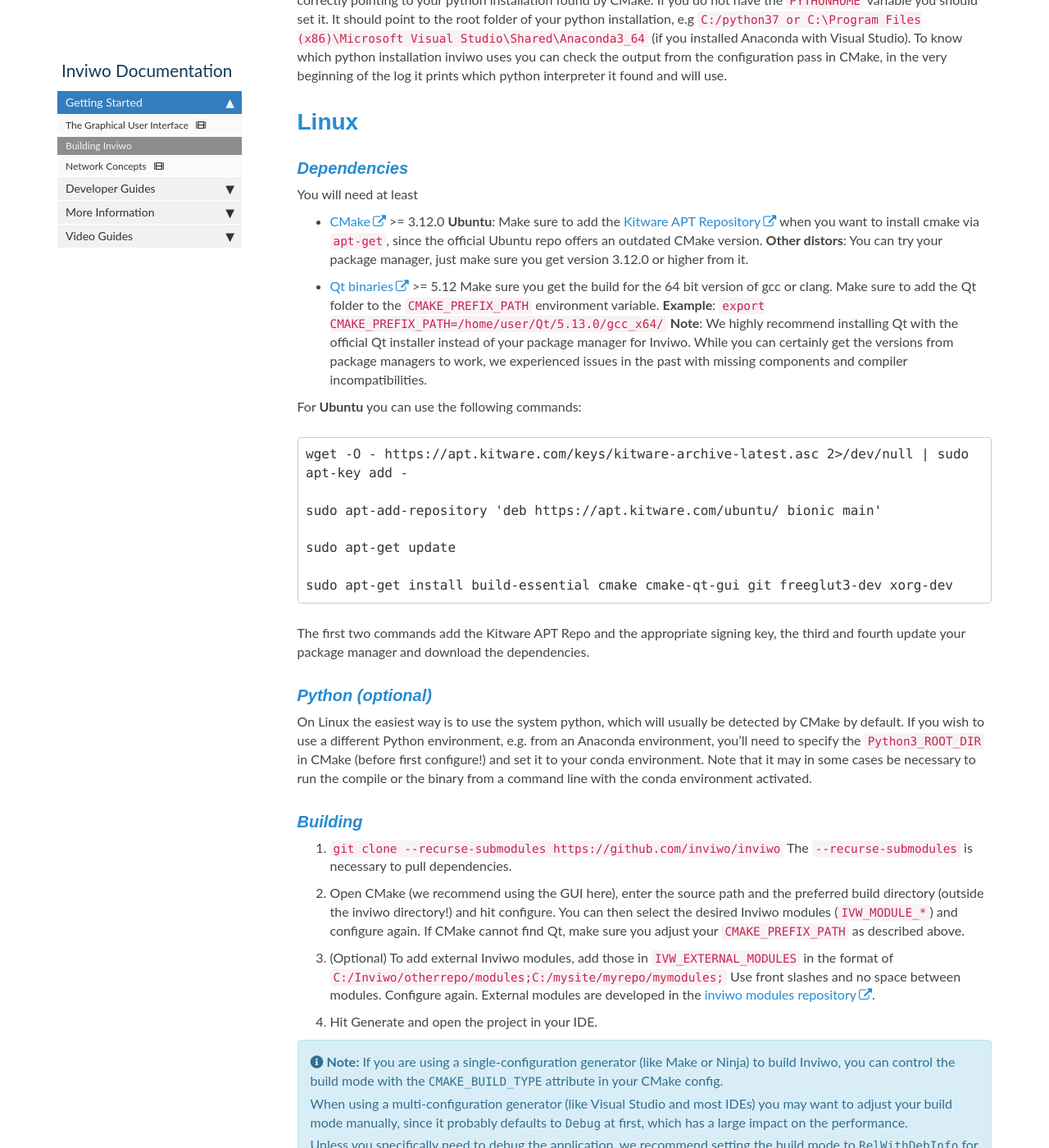
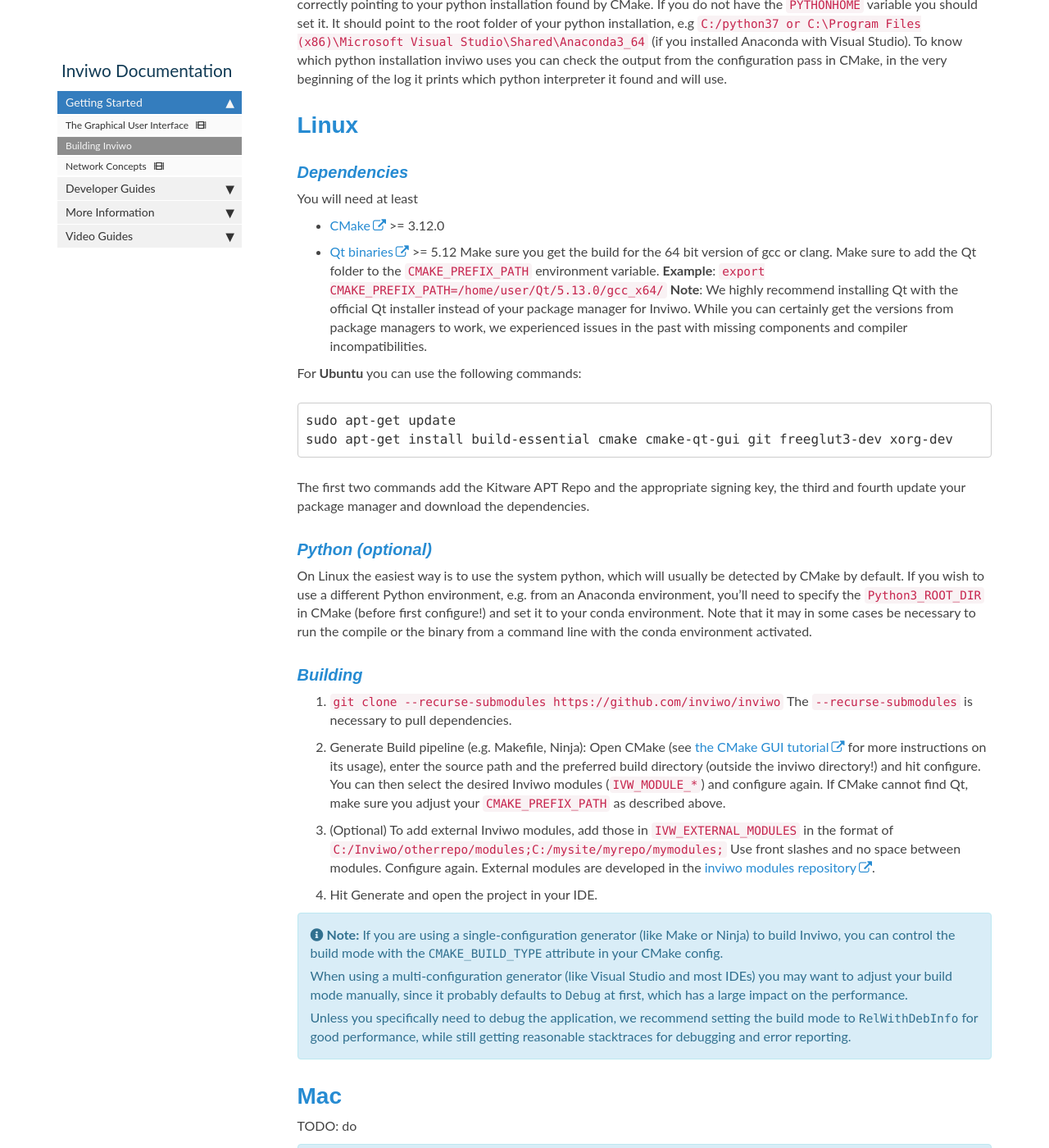
Before and after one commit to inviwo/inviwo.github.io, a Jekyll site: the page built from pages/manual/manual-gettingstarted-build.md, in a window 1280 px wide and 1400 px high, scrolled down 2060 px. Shown: the whole window at 82% size. Built offline with Jekyll 4.4.1, drawn with Linux system fonts in a browser that asks for light colours; comment, search, counter and statistics services are not loaded; some of the changed text lies outside the part shown.

Commit message:
add PR1164 from main repo (additional cmake guide)

````diff
--- a/pages/manual/manual-gettingstarted-build.md
+++ b/pages/manual/manual-gettingstarted-build.md
@@ -31,7 +31,7 @@
    - Ensure that your Python environment is active before running CMake/Visual Studio. This can be done by starting the Anaconda Prompt, running `conda activate` and starting CMake/Visual Studio from the prompt.
     - NumPy is required, `pip install numpy` or `conda install numpy` is sufficient.
 
-3. Open CMake (we recommend using the GUI here), enter the source path and the preferred build directory (outside the inviwo directory!) and hit configure. You can then select the desired Inviwo modules (`IVW_MODULE_*`) and configure again. When selecting the compiler, make sure to select the correct Visual Studio version that you use on 64-bit. 32-bit is not supported.
+3. Generate build pipeline (e.g. Visual Studio project): Open CMake (see [the CMake GUI tutorial](https://cmake.org/cmake/help/latest/guide/user-interaction/index.html#guide:User%20Interaction%20Guide) for more instructions on its usage), enter the source path and the preferred build directory (outside the inviwo directory!) and hit configure. You can then select the desired Inviwo modules (`IVW_MODULE_*`) and configure again. When selecting the compiler, make sure to select the correct Visual Studio version that you use on 64-bit. 32-bit is not supported.
 4. (Optional) To add external Inviwo modules, add those in `IVW_EXTERNAL_MODULES` in the format of
 `C:/Inviwo/otherrepo/modules;C:/mysite/myrepo/mymodules;`
  Use front slashes and no space between modules. Configure again. External modules are developed in the [inviwo modules repository](https://github.com/inviwo/modules).
@@ -61,8 +61,6 @@
 #### Dependencies
 You will need at least
 - [CMake](https://cmake.org/download/) >= 3.12.0
-    **Ubuntu**: Make sure to add the [Kitware APT Repository](https://apt.kitware.com/) when you want to install cmake via `apt-get`, since the official Ubuntu repo offers an outdated CMake version.
-    **Other distors**: You can try your package manager, just make sure you get version 3.12.0 or higher from it.
 - [Qt binaries](https://qt.io/download-open-source/) >= 5.12
     Make sure you get the build for the 64 bit version of gcc or clang. Make sure to add the Qt folder to the `CMAKE_PREFIX_PATH` environment variable.
     **Example**: `export CMAKE_PREFIX_PATH=/home/user/Qt/5.13.0/gcc_x64/`
@@ -70,12 +68,7 @@
 
 For **Ubuntu** you can use the following commands:
 ```
-wget -O - https://apt.kitware.com/keys/kitware-archive-latest.asc 2>/dev/null | sudo apt-key add -
-
-sudo apt-add-repository 'deb https://apt.kitware.com/ubuntu/ bionic main'
-
 sudo apt-get update
-
 sudo apt-get install build-essential cmake cmake-qt-gui git freeglut3-dev xorg-dev
 ```
 The first two commands add the Kitware APT Repo and the appropriate signing key, the third and fourth update your package manager and download the dependencies.
@@ -88,7 +81,7 @@
 #### Building
 1. `git clone --recurse-submodules https://github.com/inviwo/inviwo`
 The `--recurse-submodules` is necessary to pull dependencies.
-2. Open CMake (we recommend using the GUI here), enter the source path and the preferred build directory (outside the inviwo directory!) and hit configure. You can then select the desired Inviwo modules (`IVW_MODULE_*`) and configure again.
+2. Generate Build pipeline (e.g. Makefile, Ninja): Open CMake (see [the CMake GUI tutorial](https://cmake.org/cmake/help/latest/guide/user-interaction/index.html#guide:User%20Interaction%20Guide) for more instructions on its usage), enter the source path and the preferred build directory (outside the inviwo directory!) and hit configure. You can then select the desired Inviwo modules (`IVW_MODULE_*`) and configure again.
 If CMake cannot find Qt, make sure you adjust your `CMAKE_PREFIX_PATH` as described above.
 3. (Optional) To add external Inviwo modules, add those in `IVW_EXTERNAL_MODULES` in the format of
 `C:/Inviwo/otherrepo/modules;C:/mysite/myrepo/mymodules;`
@@ -115,10 +108,14 @@
 " %}
 
 
-### Recommended Visual studio setup (Optional)
+### Recommended setup (Optional)
 
-1. Visual Studio: Set the build mode to `RelWithDebInfo` ([See this guide for Visual Studio](https://docs.microsoft.com/en-us/visualstudio/debugger/how-to-set-debug-and-release-configurations?view=vs-2019))
+1. Build Type: Set the build mode to `RelWithDebInfo` ([See this guide for Visual Studio](https://docs.microsoft.com/en-us/visualstudio/debugger/how-to-set-debug-and-release-configurations?view=vs-2019))
 
-2. Visual Studio: `Tools->Options->Projects and Solutions->Build and Run->maximum number of parallel project builds` We recommend 2-4 on an 8-core machine
+2. Build with multiple cores:
+    - Visual Studio: `Tools->Options->Projects and Solutions->Build and Run->maximum number of parallel project builds` We recommend 2-4 on an 8-core machine
+    - Qt Creator: In `Projects->Build & Run->Build->Build Steps->Details->CMake arguments` add `-j <number of cores>`, e.g. `-j4`
 
-3. CMake: Set `IVW_MULTIPROCESSOR_COUNT` to 4
+3. Use multiple threads in Inviwo: In CMake set `IVW_MULTIPROCESSOR_COUNT` to the number of cores in your system.
+
+I
````
